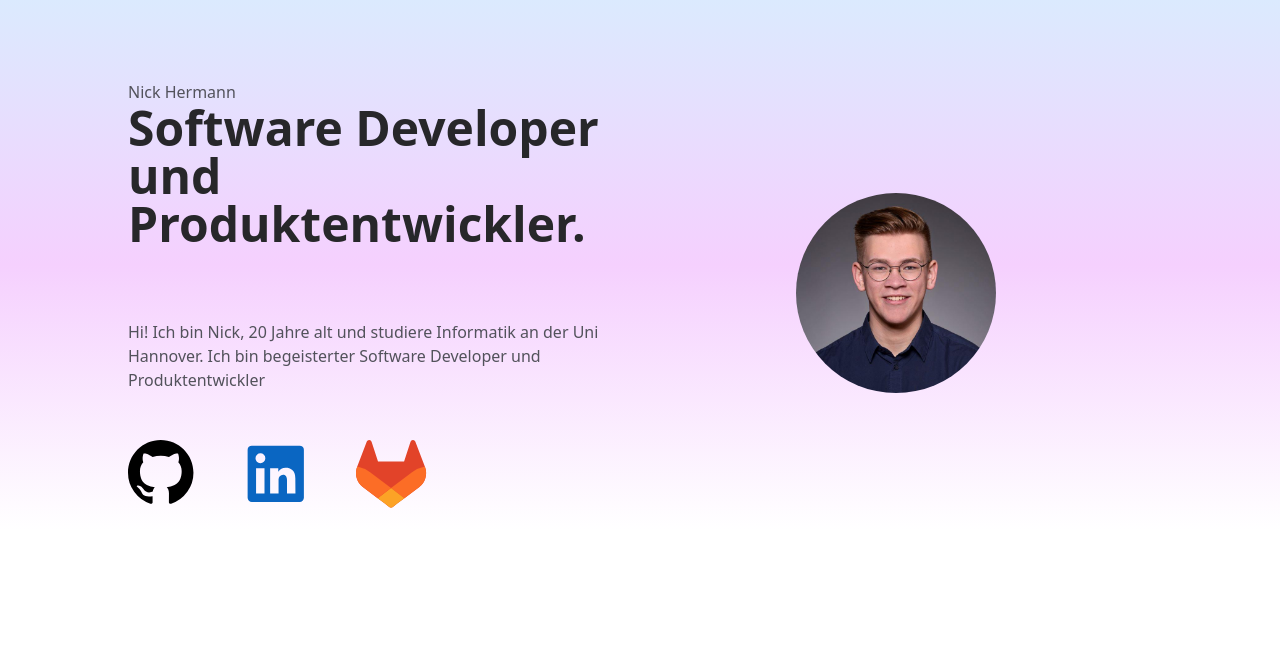
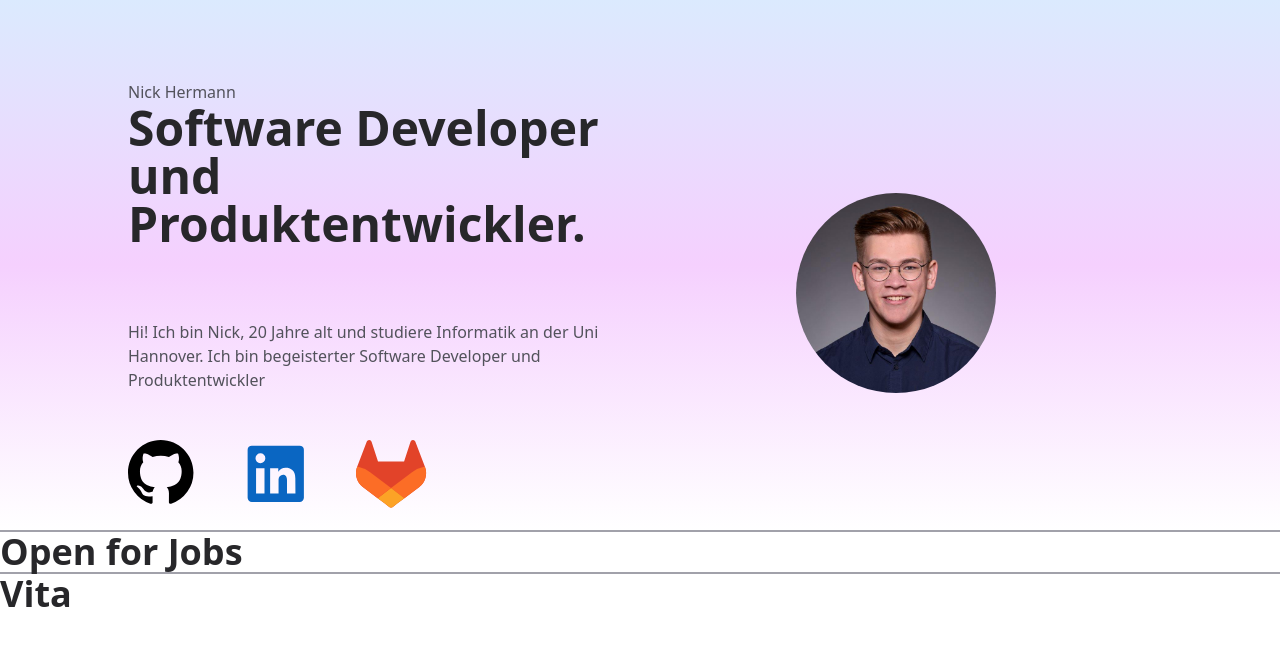
Before and after one commit to nickhrm/my-website, a Next.js app: page / in a window 1280 px wide. Shown: the top 646 px of the page. Built offline with nearby package versions, Linux system fonts and the light colour scheme.

Commit message:
added open for jobs section

```diff
--- /dev/null
+++ b/src/components/Divider.tsx
@@ -0,0 +1,3 @@
+export default function Divider() {
+    return <div className="w-full h-0.5 bg-zinc-400"></div>
+}
--- a/src/components/OpenForJobs.tsx
+++ b/src/components/OpenForJobs.tsx
@@ -1,6 +1,9 @@
+import Divider from "./Divider";
+
 export default function OpenForJobs() {
-    return <div className='flex justify-center md:order-last items-center'>
-
-
+    return <div className=''>
+        <Divider></Divider>
+    <p className="text-4xl font-bold  text-zinc-800">Open for Jobs</p>
+        <Divider></Divider>
     </div>
 }
--- /dev/null
+++ b/src/components/Vita.tsx
@@ -0,0 +1,5 @@
+export default function Vita() {
+    return <div className=''>
+        <p className="text-4xl font-bold  text-zinc-800">Vita</p>
+    </div>
+}
--- /dev/null
+++ b/src/css/Typography.css
@@ -0,0 +1,3 @@
+/* @layer heading {
+    @apply text-4xl font-bold  text-zinc-800
+} */
--- a/src/pages/index.tsx
+++ b/src/pages/index.tsx
@@ -1,6 +1,8 @@
 import Image from 'next/image'
 import { Inter } from 'next/font/google'
 import HeaderWrapper from '@/components/Header/HeaderWrapper'
+import OpenForJobs from '@/components/OpenForJobs'
+import Vita from '@/components/Vita'
 
 
 const inter = Inter({ subsets: ['latin'] })
@@ -11,6 +13,8 @@ export default function Home() {
 
     >
       <HeaderWrapper></HeaderWrapper>
+      <OpenForJobs></OpenForJobs>
+      <Vita></Vita>
     </main>
   )
 }
```
Also changed, not shown: src/components/Typography/Heading.tsx (added).
